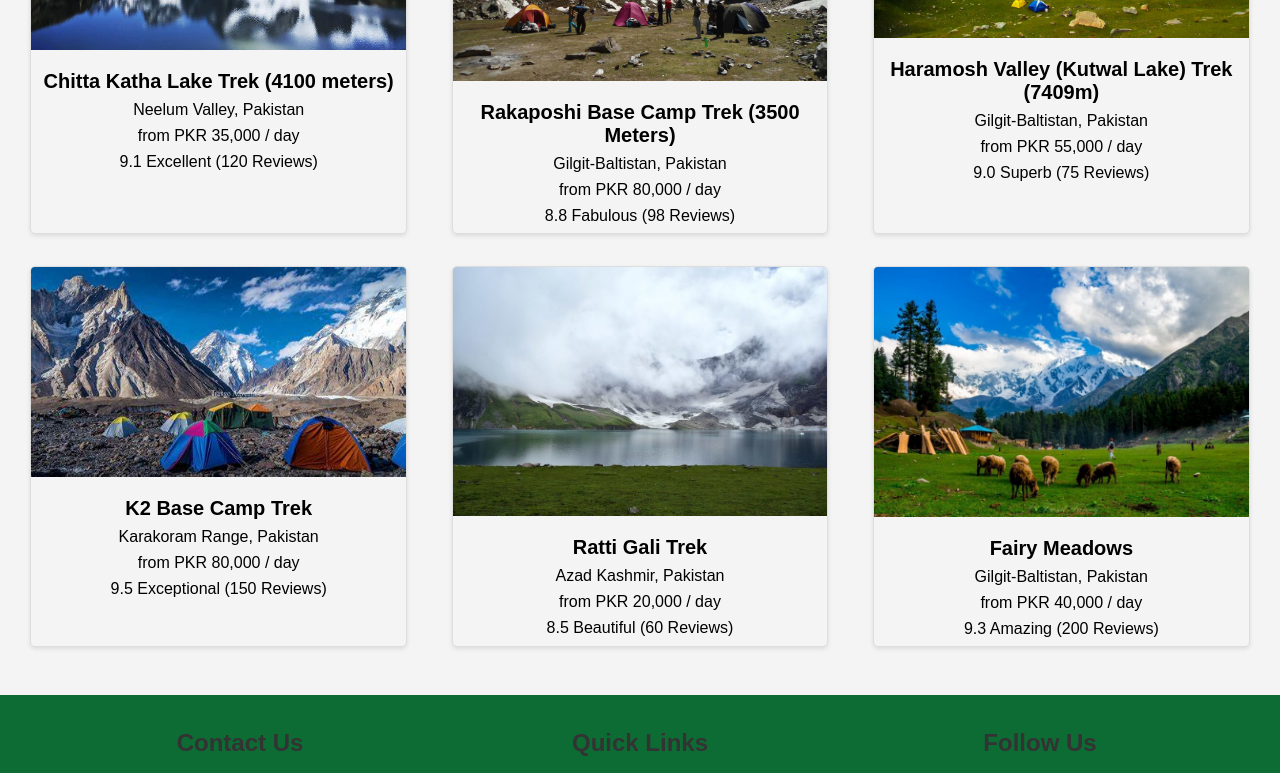
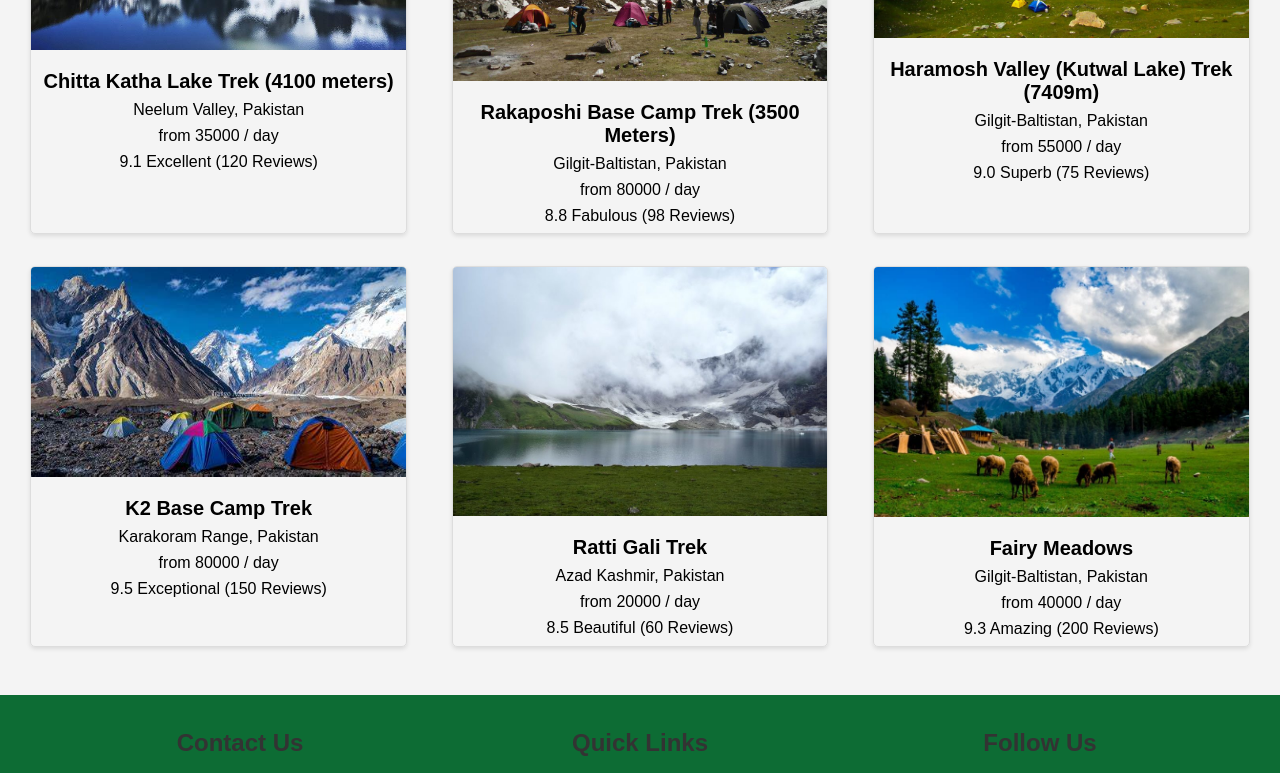
Before and after one commit to M-Taahaa-14/Xplore, a React (Create React App) app in the folder frontend/: page /tours in a window 1280 px wide. Shown: the part 760-1533 px from the top of the page. Built offline with nearby package versions, Linux system fonts and the light colour scheme.

Commit message:
sial making efforts

```diff
--- a/frontend/src/components/BookingPage.jsx
+++ b/frontend/src/components/BookingPage.jsx
@@ -11,7 +11,7 @@ const BookingPage = () => {
   const [formData, setFormData] = useState({
     name: '',
     email: '',
-    numberOfPeople: parseInt(formData.numberOfPeople, 10),
+    numberOfPeople: 1,
     specialRequests: ''
   });
 
--- a/frontend/src/components/PaymentPage.jsx
+++ b/frontend/src/components/PaymentPage.jsx
@@ -19,11 +19,11 @@ const PaymentPage = () => {
         const pricePerTicket = parseFloat(location.state.price);
         const numTickets = parseInt(parsedDetails.numTickets, 10); // Explicitly convert to number
         const calculatedPrice = pricePerTicket * numTickets;
+        console.log("Setting Total Price:", calculatedPrice); //for debugging purpose
         setTotalPrice(calculatedPrice);
       }
     }
   }, [location.state]);
-
 
   const handlePayment = () => {
     if (totalPrice > 0) {
@@ -55,7 +55,7 @@ const PaymentPage = () => {
       <div className="payment-card">
         <h2>{`Tour: ${location.state.title}`}</h2>
         <p>{`Number of Tickets: ${bookingDetails.numTickets}`}</p>
-        <p>{`Total Price: $${totalPrice}`}</p>
+        <p>{`Total Price: Rs. ${totalPrice}`}</p>
         <button className="pay-btn" onClick={handlePayment}>
           Pay Now
         </button>
--- a/frontend/src/components/tours.jsx
+++ b/frontend/src/components/tours.jsx
@@ -40,7 +40,7 @@ const Tours = () => {
       image: 'images/skardu.jpeg',
       title: 'Shangrilla, Skardu',
       location: 'Pakistan',
-      price: '5K',
+      price: '5000',
       reviews: 413,
       rating: '9.0 Superb',
     },
@@ -48,7 +48,7 @@ const Tours = () => {
       image: 'images/khumrat.jpeg',
       title: 'Khumrat Valley',
       location: 'Swat, Pakistan',
-      price: '3K',
+      price: '3000',
       reviews: 43,
       rating: '8.5 Fabulous',
     },
@@ -56,7 +56,7 @@ const Tours = () => {
       image: 'images/rattigali.jpeg',
       title: 'Ratti Galli',
       location: 'Azad Kashmir',
-      price: '6K',
+      price: '6000',
       reviews: 169,
       rating: '8.7 Heaven On Earth',
     },
@@ -66,7 +66,7 @@ const Tours = () => {
       image: 'images/chittalake.jpg',
       title: 'Chitta Katha Lake Trek (4100 meters)',
       location: 'Neelum Valley, Pakistan',
-      price: 'PKR 35,000',
+      price: '35000',
       reviews: 120,
       rating: '9.1 Excellent',
     },
@@ -74,7 +74,7 @@ const Tours = () => {
       image: 'images/rakaposhi.jpeg',
       title: 'Rakaposhi Base Camp Trek (3500 Meters)',
       location: 'Gilgit-Baltistan, Pakistan',
-      price: 'PKR 80,000',
+      price: '80000',
       reviews: 98,
       rating: '8.8 Fabulous',
     },
@@ -82,7 +82,7 @@ const Tours = () => {
       image: 'images/kutwal.jpg',
       title: 'Haramosh Valley (Kutwal Lake) Trek (7409m)',
       location: 'Gilgit-Baltistan, Pakistan',
-      price: 'PKR 55,000',
+      price: '55000',
       reviews: 75,
       rating: '9.0 Superb',
     },
@@ -90,7 +90,7 @@ const Tours = () => {
       image: 'images/k2.jpeg',
       title: 'K2 Base Camp Trek',
       location: 'Karakoram Range, Pakistan',
-      price: 'PKR 80,000',
+      price: '80000',
       reviews: 150,
       rating: '9.5 Exceptional',
     },
@@ -98,7 +98,7 @@ const Tours = () => {
       image: 'images/ratti.jpeg',
       title: 'Ratti Gali Trek',
       location: 'Azad Kashmir, Pakistan',
-      price: 'PKR 20,000',
+      price: '20000',
       reviews: 60,
       rating: '8.5 Beautiful',
     },
@@ -106,7 +106,7 @@ const Tours = () => {
       image: 'images/fairymeadows.jpeg',
       title: 'Fairy Meadows',
       location: 'Gilgit-Baltistan, Pakistan',
-      price: 'PKR 40,000',
+      price: '40000',
       reviews: 200,
       rating: '9.3 Amazing',
     },
```
Also changed, not shown: 1 other file (tests, documents, lock files or other folders).
